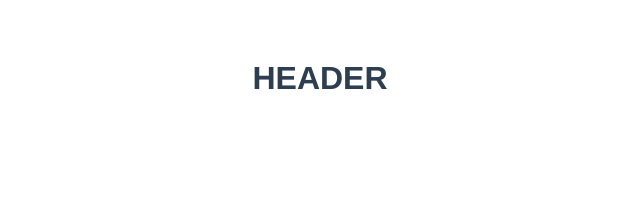
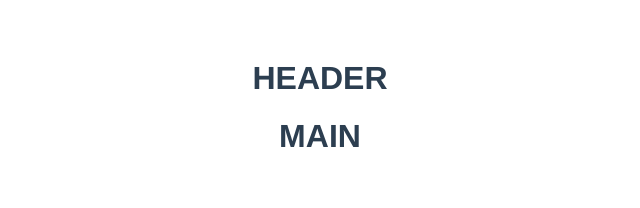
Before and after one commit to Al3ss4/vue-dc-comics, a Vue app: page / in a window 1280 px wide. Shown: the top 208 px of the page, without its empty margins (320-960 px from the left). Built offline with nearby package versions, Linux system fonts and the light colour scheme.

Commit message:
add main component

```diff
--- a/src/App.vue
+++ b/src/App.vue
@@ -1,16 +1,19 @@
 <template>
   <div id="app">
     <Header/>
+    <Main/>
   </div>
 </template>
 
 <script>
 import Header from './components/Header.vue'
+import Main from './components/Main.vue'
 
 export default {
   name: 'App',
   components: {
-    Header
+    Header,
+    Main
   }
 }
 </script>
--- /dev/null
+++ b/src/components/Main.vue
@@ -0,0 +1,13 @@
+<template>
+  <h1>MAIN</h1>
+</template>
+
+<script>
+export default {
+name: 'MainComponent'
+}
+</script>
+
+<style>
+
+</style>
```
